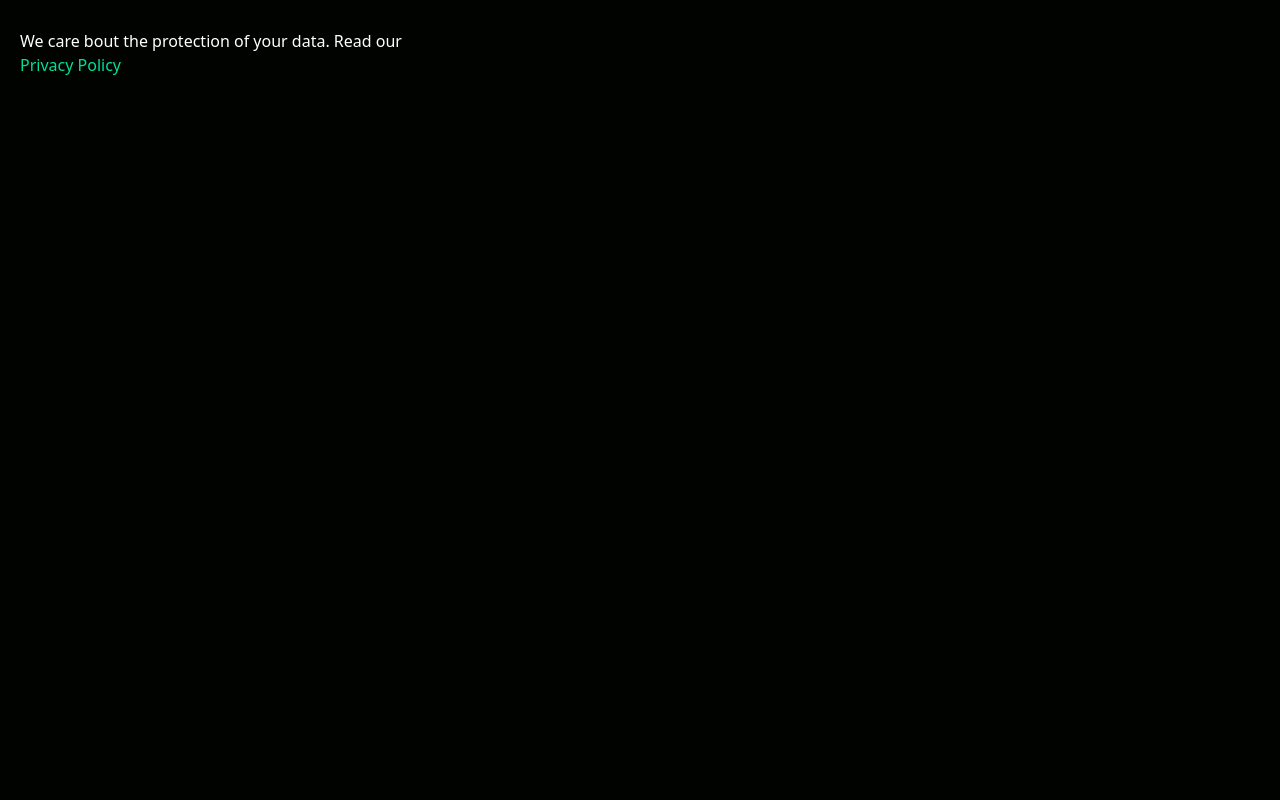
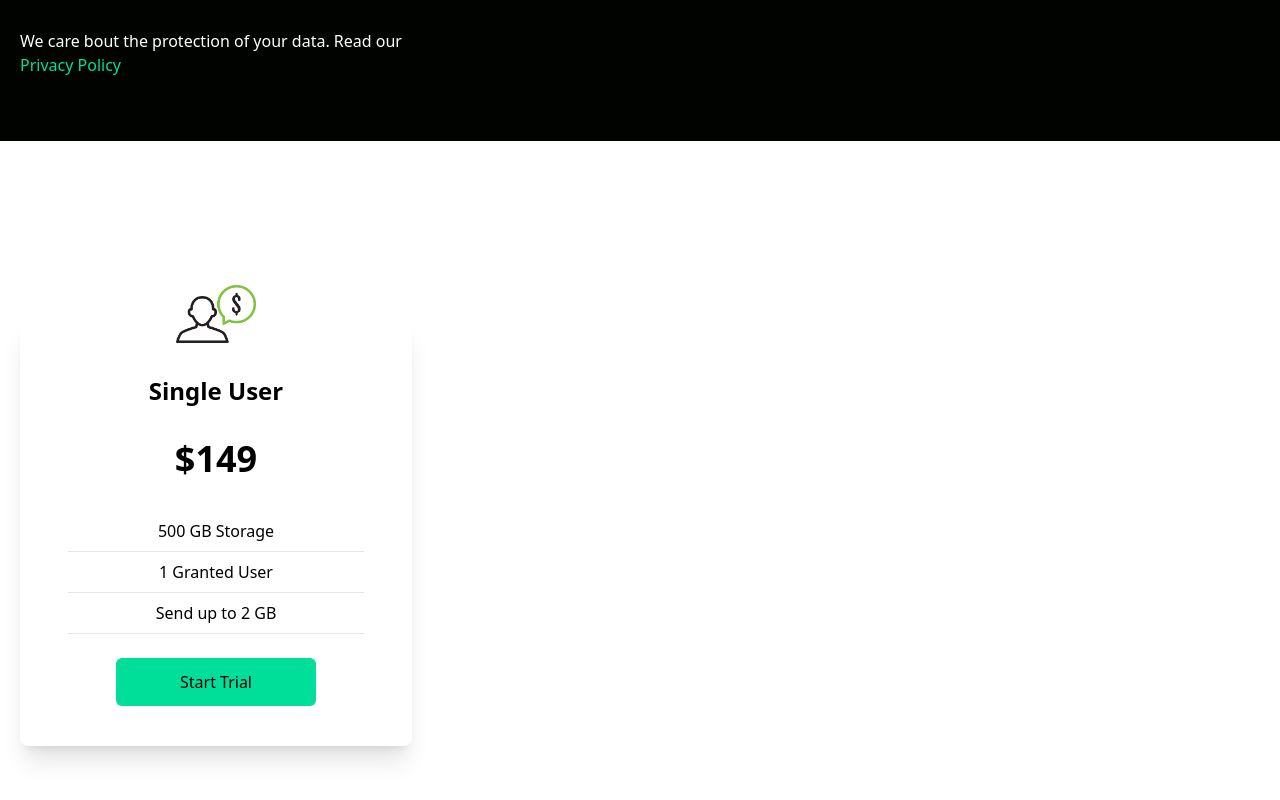
Before and after one commit to misharexviashvili/analyticsproject, a React (Create React App) app: page / in a window 1280 px wide. Shown: the part 1540-2340 px from the top of the page. Before the commit the page ends 1681 px from the top, so only its background shows below. Built offline with nearby package versions, Linux system fonts and the light colour scheme.

Commit message:
exporting car component as separate

```diff
--- a/src/App.js
+++ b/src/App.js
@@ -1,5 +1,6 @@
 import React from "react";
 import { Analytics } from "./components/Analytics";
+import { Cards } from "./components/Cards";
 import { Hero } from "./components/Hero";
 import { Navbar } from "./components/Navbar";
 import { Newsletter } from "./components/Newsletter";
@@ -10,6 +11,7 @@
       <Hero />
       <Analytics />
       <Newsletter />
+      <Cards/>
     </div>
   );
 }
--- /dev/null
+++ b/src/components/Card.jsx
@@ -0,0 +1,27 @@
+import React from "react";
+import Single from "../assets/single.png";
+export const Card = () => {
+  return (
+    <div className="w-full py-[10rem] px-4 bg-white">
+      <div className="max-w-[1240px] mx-auto grid md:grid-cols-3 gap-8">
+        <div className="w-full shadow-xl flex flex-col p-4 my-4 rounded-lg hover:scale-105 duration-300">
+          <img
+            className="w-20 mx-auto mt-[-3rem] bg-white"
+            src={Single}
+            alt="/"
+          />
+          <h2 className="text-2xl font-bold text-center py-8">Single User</h2>
+          <p className="text-center text-4xl font-bold">$149</p>
+          <div className="text-center font-medium">
+            <p className="py-2 border-b mx-8 mt-8">500 GB Storage</p>
+            <p className="py-2 border-b mx-8">1 Granted User</p>
+            <p className="py-2 border-b mx-8">Send up to 2 GB</p>
+          </div>
+          <button className="bg-[#00df9a] w-[200px] rounded-md font-medium my-6 mx-auto px-6 py-3">
+            Start Trial
+          </button>
+        </div>
+      </div>
+    </div>
+  );
+};
--- /dev/null
+++ b/src/components/Cards.jsx
@@ -0,0 +1,29 @@
+import React from "react";
+import Single from "../assets/single.png";
+import { Card } from "./Card";
+export const Cards = () => {
+  return (
+    // <div className="w-full py-[10rem] px-4 bg-white">
+    //   <div className="max-w-[1240px] mx-auto grid md:grid-cols-3 gap-8">
+    //     <div className="w-full shadow-xl flex flex-col p-4 my-4 rounded-lg hover:scale-105 duration-300">
+    //       <img
+    //         className="w-20 mx-auto mt-[-3rem] bg-white"
+    //         src={Single}
+    //         alt="/"
+    //       />
+    //       <h2 className="text-2xl font-bold text-center py-8">Single User</h2>
+    //       <p className="text-center text-4xl font-bold">$149</p>
+    //       <div className="text-center font-medium">
+    //         <p className="py-2 border-b mx-8 mt-8">500 GB Storage</p>
+    //         <p className="py-2 border-b mx-8">1 Granted User</p>
+    //         <p className="py-2 border-b mx-8">Send up to 2 GB</p>
+    //       </div>
+    //       <button className="bg-[#00df9a] w-[200px] rounded-md font-medium my-6 mx-auto px-6 py-3">
+    //         Start Trial
+    //       </button>
+    //     </div>
+    //   </div>
+    // </div>
+    <Card/>
+  );
+};
```
